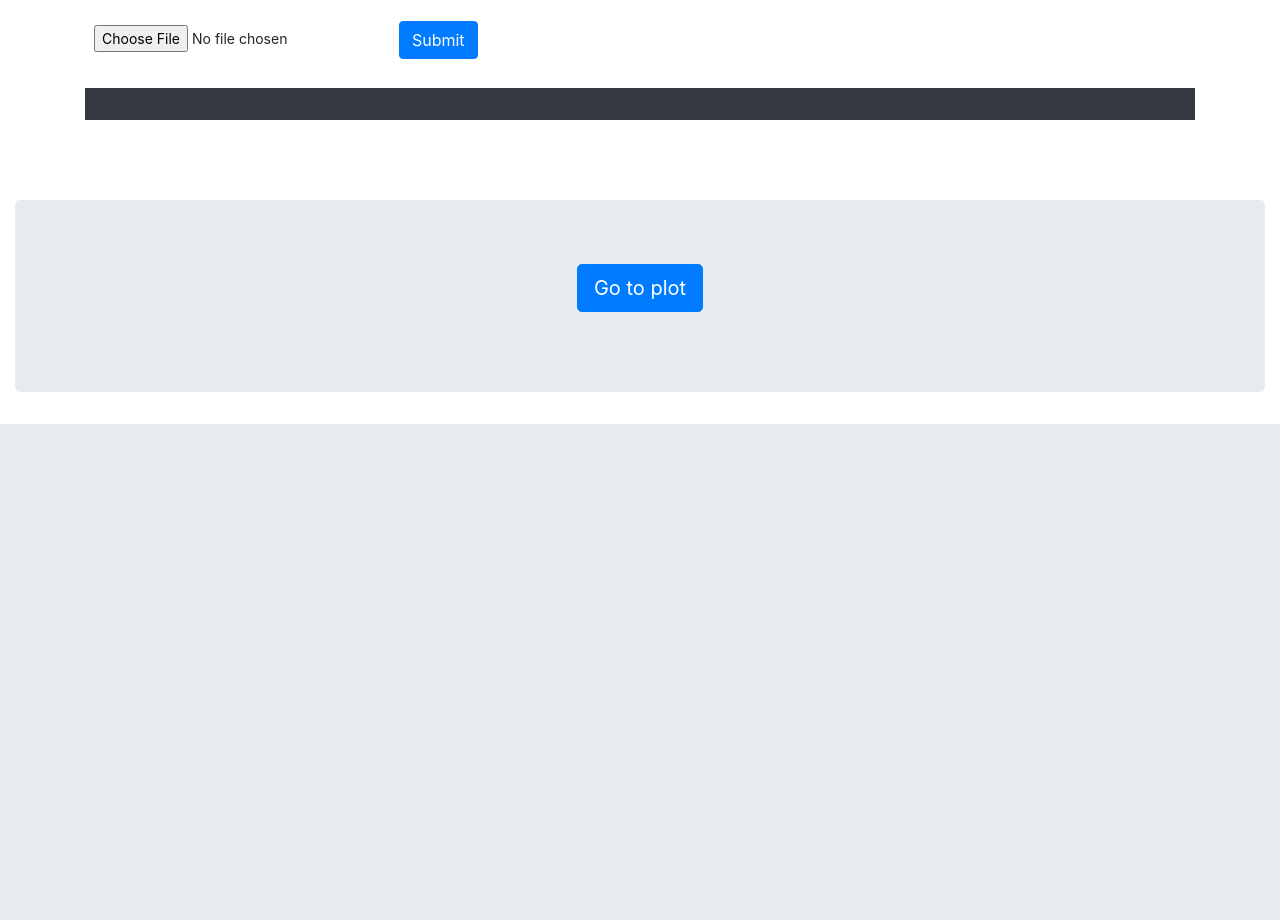
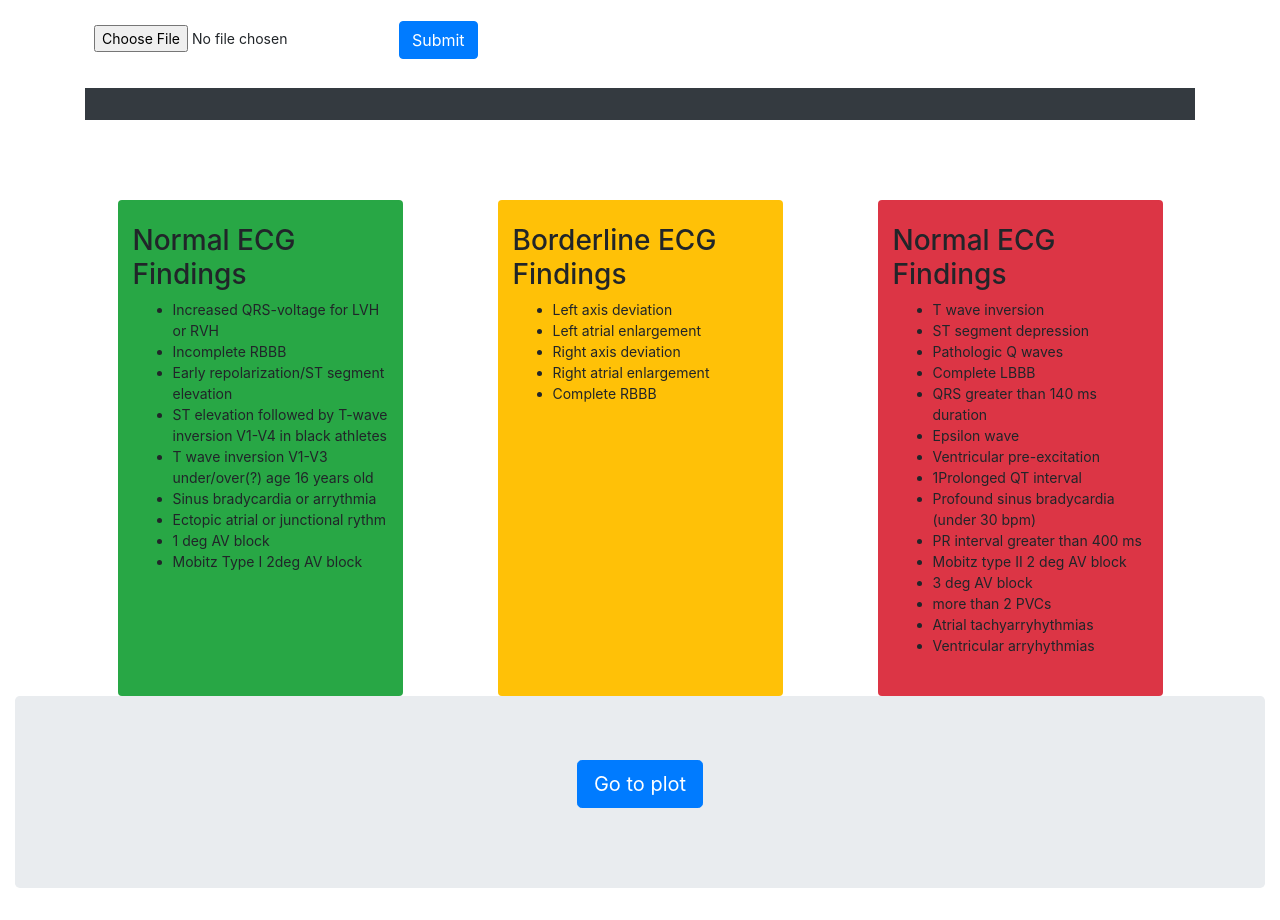
Before and after one commit to Bsingstad/ECG-interpretation-flask-application, a Flask app: page / in a window 1280 px wide. Shown: the part 402-1322 px from the top of the page. Before the commit the page ends 826 px from the top, so only its background shows below. Run offline with Flask 3, Linux system fonts and the light colour scheme; some libraries are stand-ins or nearby versions.

Commit message:
update with grapical things

```diff
--- a/main.py
+++ b/main.py
@@ -36,10 +36,10 @@ df = pd.DataFrame({
 fig = px.line(df, x="samples", y="II")
 
 app_dash.layout = html.Div(children=[
-    html.H1(children='Hello Dash'),
+    html.H1(children='ECG-viewer'),
 
     html.Div(children='''
-        Dash: A web application framework for Python.
+        Select which of the leads in the ECG you want to inspect.
     '''),
     dcc.Dropdown(
         id='dropdown',
@@ -199,5 +199,5 @@ def render_dashboard():
 
 
 if __name__ == '__main__':
-    #app.run(host="127.0.0.1", port=8080, debug=True)
-    app.run()
+    app.run(host="127.0.0.1", port=8080, debug=True)
+    #app.run()
--- a/templates/index.html
+++ b/templates/index.html
@@ -39,11 +39,65 @@
 <br>
 <br>
 <br>
+<div class="container">
+<div class="row justify-content-around">
+    <div class="col-3 bg-success rounded">
+        <br>
+        <p class="h3">Normal ECG Findings</p>
+        <ul>
+            <li style="font-size:14px">Increased QRS-voltage for LVH or RVH</li>
+            <li style="font-size:14px">Incomplete RBBB</li>
+            <li style="font-size:14px">Early repolarization/ST segment elevation</li>
+            <li style="font-size:14px">ST elevation followed by T-wave inversion V1-V4 in black athletes</li>
+            <li style="font-size:14px">T wave inversion V1-V3 under/over(?) age 16 years old</li>
+            <li style="font-size:14px">Sinus bradycardia or arrythmia</li>
+            <li style="font-size:14px">Ectopic atrial or junctional rythm</li>
+            <li style="font-size:14px">1 deg AV block</li>
+            <li style="font-size:14px">Mobitz Type I 2deg AV block</li>
+        </ul>
+        <br>
+    </div>
+    <div class="col-3 bg-warning rounded">
+        <br>
+        <p class="h3">Borderline ECG Findings</p>
+        <ul>
+            <li style="font-size:14px">Left axis deviation</li>
+            <li style="font-size:14px">Left atrial enlargement</li>
+            <li style="font-size:14px">Right axis deviation</li>
+            <li style="font-size:14px">Right atrial enlargement</li>
+            <li style="font-size:14px">Complete RBBB</li>
+        </ul>
+        <br>
+      </div>
+    <div class="col-3 bg-danger rounded">
+        <br>
+        <p class="h3">Normal ECG Findings</p>
+        <ul>
+            <li style="font-size:14px">T wave inversion</li>
+            <li style="font-size:14px">ST segment depression</li>
+            <li style="font-size:14px">Pathologic Q waves</li>
+            <li style="font-size:14px">Complete LBBB</li>
+            <li style="font-size:14px">QRS greater than 140 ms duration</li>
+            <li style="font-size:14px">Epsilon wave</li>
+            <li style="font-size:14px">Ventricular pre-excitation</li>
+            <li style="font-size:14px">1Prolonged QT interval</li>
+            <li style="font-size:14px">Profound sinus bradycardia (under 30 bpm)</li>
+            <li style="font-size:14px">PR interval greater than 400 ms</li>
+            <li style="font-size:14px">Mobitz type II 2 deg AV block</li>
+            <li style="font-size:14px">3 deg AV block</li>
+            <li style="font-size:14px">more than 2 PVCs</li>
+            <li style="font-size:14px">Atrial tachyarryhythmias</li>
+            <li style="font-size:14px">Ventricular arryhythmias</li>
+        </ul>
+        <br>
+    </div>
+  </div>
+</div>
 <div class="jumbotron" lang="en">
     <div class="container">
 
             <div class="text-center">
-                <a class="btn btn-primary btn-lg" href="https://ecgtestapp.herokuapp.com/dash" role="button">Go to plot</a>
+                <a class="btn btn-primary btn-lg" href="http://127.0.0.1:8080/dash" role="button">Go to plot</a>
                 </p>
             </div>
 
```
